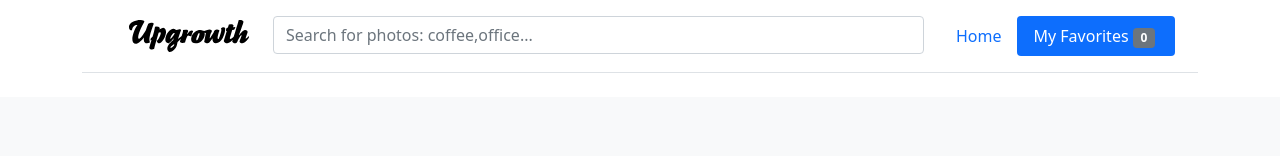
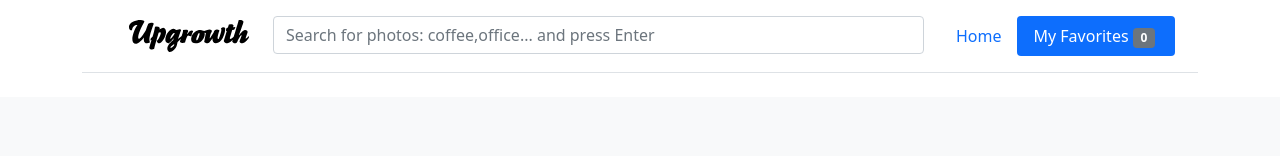
Before and after one commit to rickykiet83/upgrowth-unsplash-app, a Next.js app: page /favorites in a window 1280 px wide. Shown: the top 156 px of the page. Built offline with nearby package versions, Linux system fonts and the light colour scheme.

Commit message:
update place holder for search bar

```diff
--- a/components/common/Searchbar/Searchbar.tsx
+++ b/components/common/Searchbar/Searchbar.tsx
@@ -11,7 +11,7 @@ interface Props {
 
 const Searchbar: FC<Props> = ({
   className = 'form-control',
-  placeHolder = 'Search for photos: coffee,office...',
+  placeHolder = 'Search for photos: coffee,office... and press Enter',
   id = 'search',
 }) => {
   const [tag, setTag] = useState('');
```
